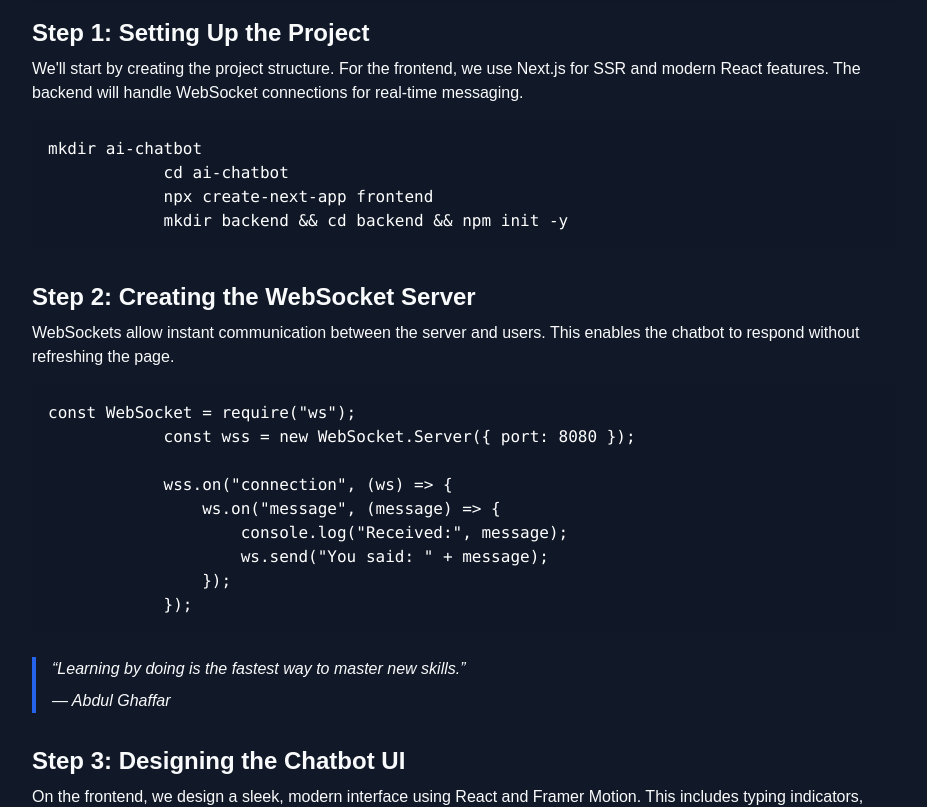
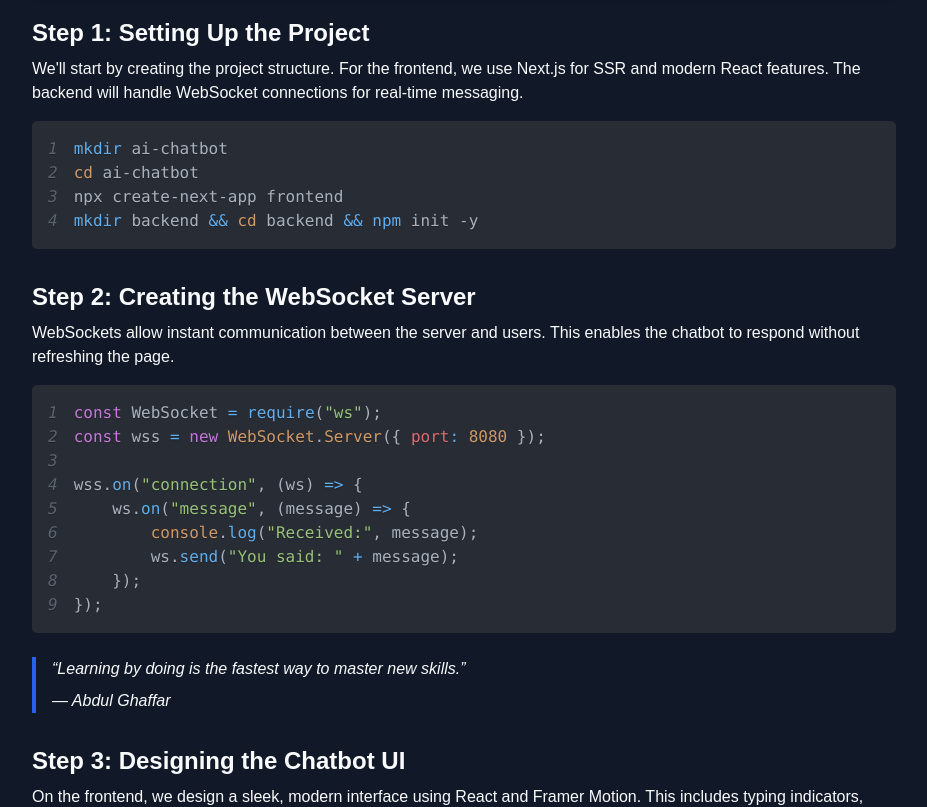
Before and after one commit to abdul-ghaffar01/blog-system, a Next.js app: page /blogs in a window 1280 px wide. Shown: the part 760-1567 px from the top of the page, without its empty margins (176-1103 px from the left). Built offline with nearby package versions, Linux system fonts and the light colour scheme.

Commit message:
Added syntax highlighter

```diff
--- a/components/ui/blog/Code.jsx
+++ b/components/ui/blog/Code.jsx
@@ -1,12 +1,21 @@
 import React from 'react'
-
-const Code = ({item}) => {
-  return (
-        <pre className={item.styles?.join(" ")}>
-            <code className={`language-${item.language}`}>
-                {item.code}
-            </code>
-        </pre>
+import { Prism as SyntaxHighlighter } from "react-syntax-highlighter";
+import { oneDark } from "react-syntax-highlighter/dist/esm/styles/prism";
+const Code = ({ item }) => {
+    return (
+        <SyntaxHighlighter
+            language={item.language}
+            style={oneDark}
+            showLineNumbers
+            wrapLongLines
+        >
+            {item.code}
+        </SyntaxHighlighter>
+        // <pre className={item.styles?.join(" ")}>
+        //     <code className={`language-${item.language}`}>
+        //         {item.code}
+        //     </code>
+        // </pre>
     );
 }
 
--- a/package.json
+++ b/package.json
@@ -17,6 +17,7 @@
     "react": "19.1.0",
     "react-dom": "19.1.0",
     "react-slick": "^0.31.0",
+    "react-syntax-highlighter": "^15.6.1",
     "slick-carousel": "^1.8.1",
     "zustand": "^5.0.7"
   },
```
Also changed, not shown: utils/items.js (indentation only), 1 other file (tests, documents, lock files or other folders).
